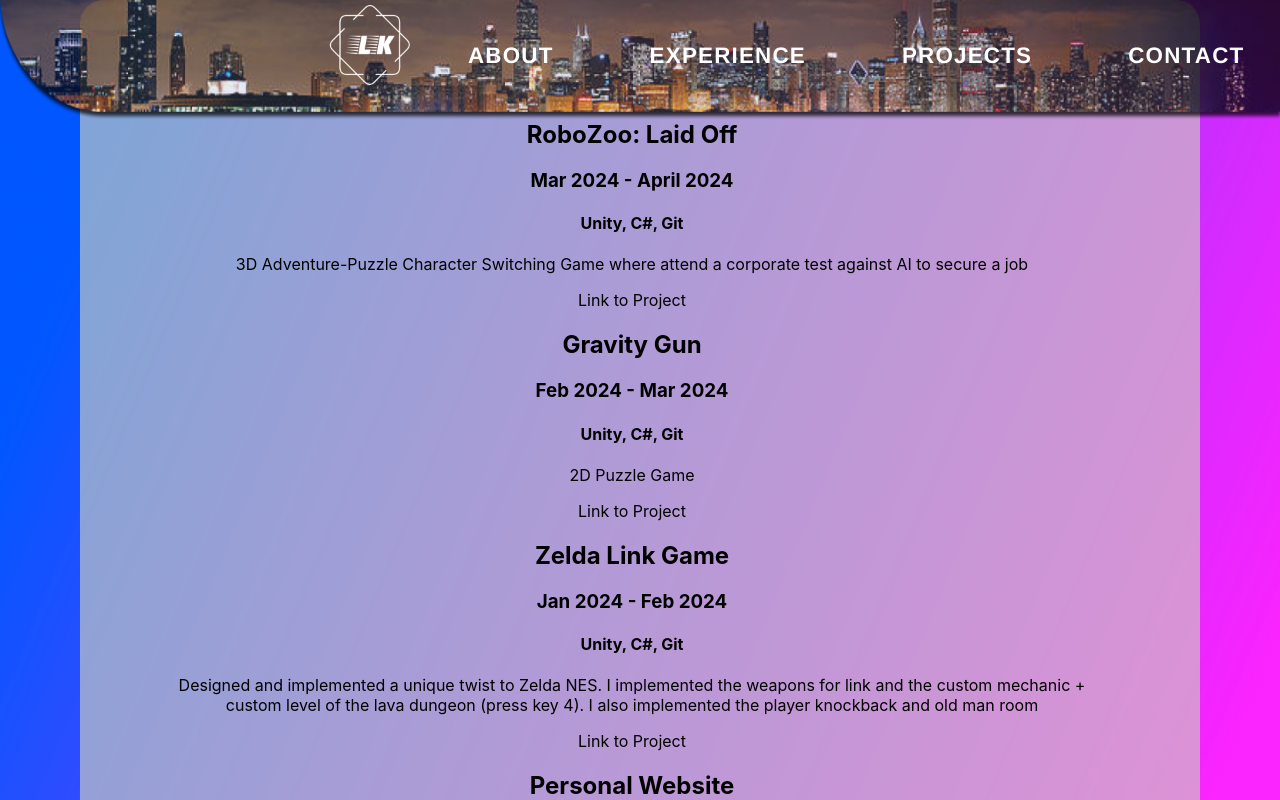
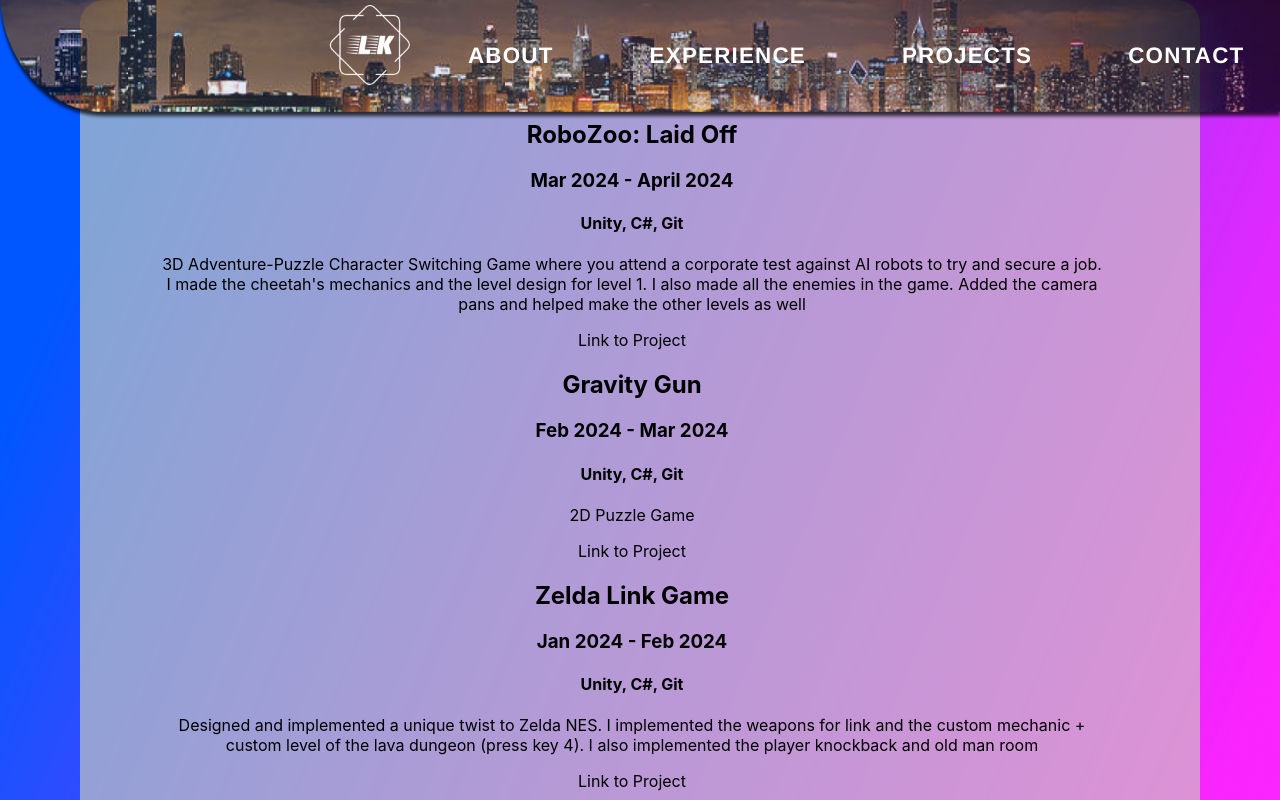
Before and after one commit to LohitReddy359/personal-website-nextjs, a Next.js app: page /projects in a window 1280 px wide. Shown: the top 800 px of the page. Built offline with nearby package versions, Linux system fonts and the light colour scheme.

Commit message:
Added contributions to RoboZoo

```diff
--- a/components/projects/ProjectData.js
+++ b/components/projects/ProjectData.js
@@ -7,7 +7,7 @@ export const projects_data = [
     date: "Mar 2024 - April 2024",
     tech: "Unity, C#, Git",
     description:
-      "3D Adventure-Puzzle Character Switching Game where attend a corporate test against AI to secure a job",
+      "3D Adventure-Puzzle Character Switching Game where you attend a corporate test against AI robots to try and secure a job. I made the cheetah's mechanics and the level design for level 1. I also made all the enemies in the game. Added the camera pans and helped make the other levels as well",
     link: "https://wildworkslabs.itch.io/robozoo-laid-off",
   },
   {
```
